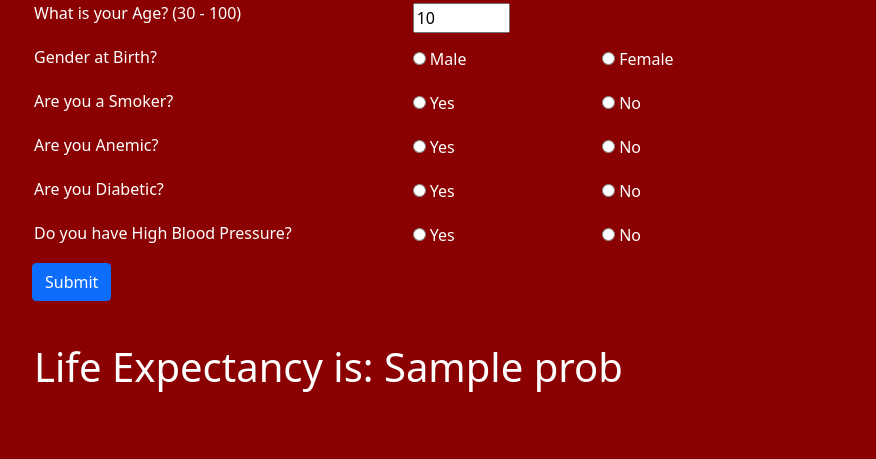
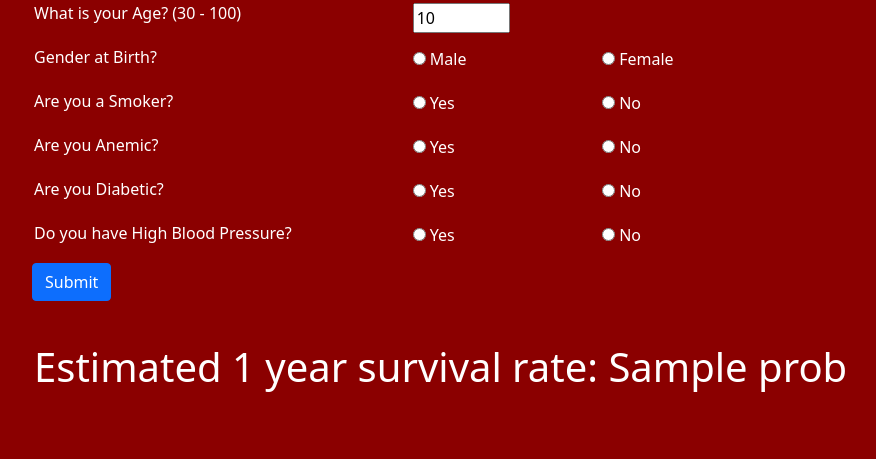
Before and after one commit to njneubauer/code_hearted, a Flask app: template templates/patient_calc.html in a window 1280 px wide. Shown: the part 107-566 px from the top of the page, without its empty margins (50-926 px from the left). Run offline with Flask 2, Linux system fonts and the light colour scheme; the template is opened without the code that fills it: most values are stand-ins (such as "Sample title", 1, 10 or a date in 2020).

Commit message:
Modified Output Statement-patient

```diff
--- a/templates/patient_calc.html
+++ b/templates/patient_calc.html
@@ -141,7 +141,7 @@
     <!-- End - Hypertension -->
 
     <div class="row">
-          <p>&nbsp;<h1> Life Expectancy is: {{ prob }} </h1></p>
+          <p>&nbsp;<h1> Estimated 1 year survival rate: {{ prob }} </h1></p>
     </div>
 
     <!-- Bootstrap Bundle with Popper -->
```
